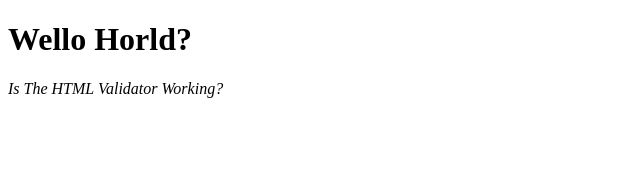
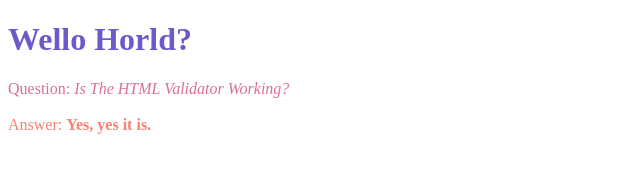
Before and after one commit to sahildadhwal/CS-Dictionary, a plain HTML site: page source/test.html in a window 1280 px wide. Shown: the whole page, without its empty margins (0-640 px from the left). Drawn offline with Linux system fonts and the light colour scheme.

Commit message:
added css to test validation

```diff
--- a/source/test.html
+++ b/source/test.html
@@ -4,7 +4,9 @@
     <title>Testing</title>
   </head>
   <body>
-    <h1>Wello Horld?</h1>
-    <div><i>Is The HTML Validator Working?</div>
+    <h1 style="color:slateblue;">Wello Horld?</h1>
+    <div style="color:palevioletred;">Question: <i>Is The HTML Validator Working?</i></div>
+    <br>
+    <div style="color:salmon;">Answer: <b>Yes, yes it is.</b></div>
   </body>
 </html>
```
Also changed, not shown: .github/workflows/validate.yml.
